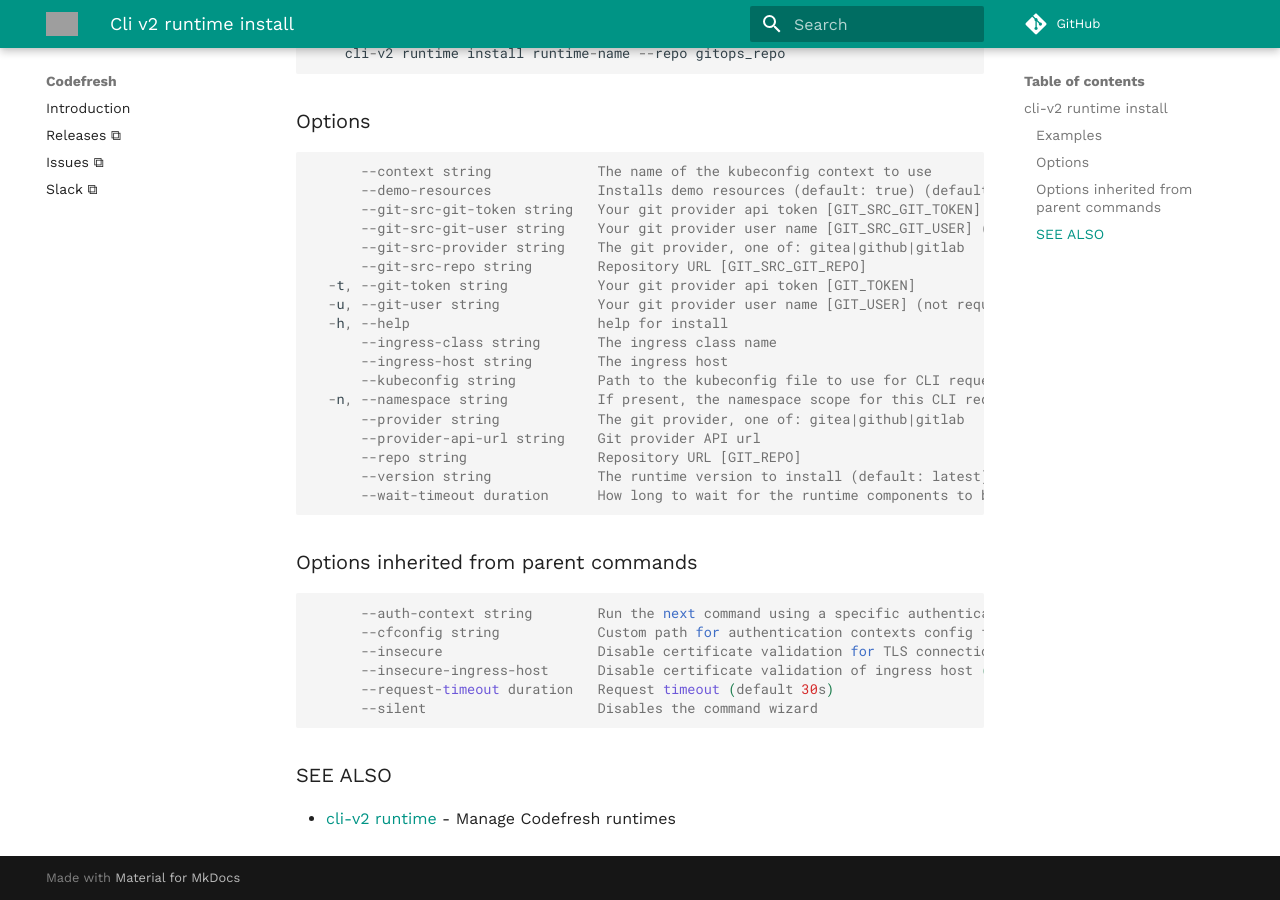
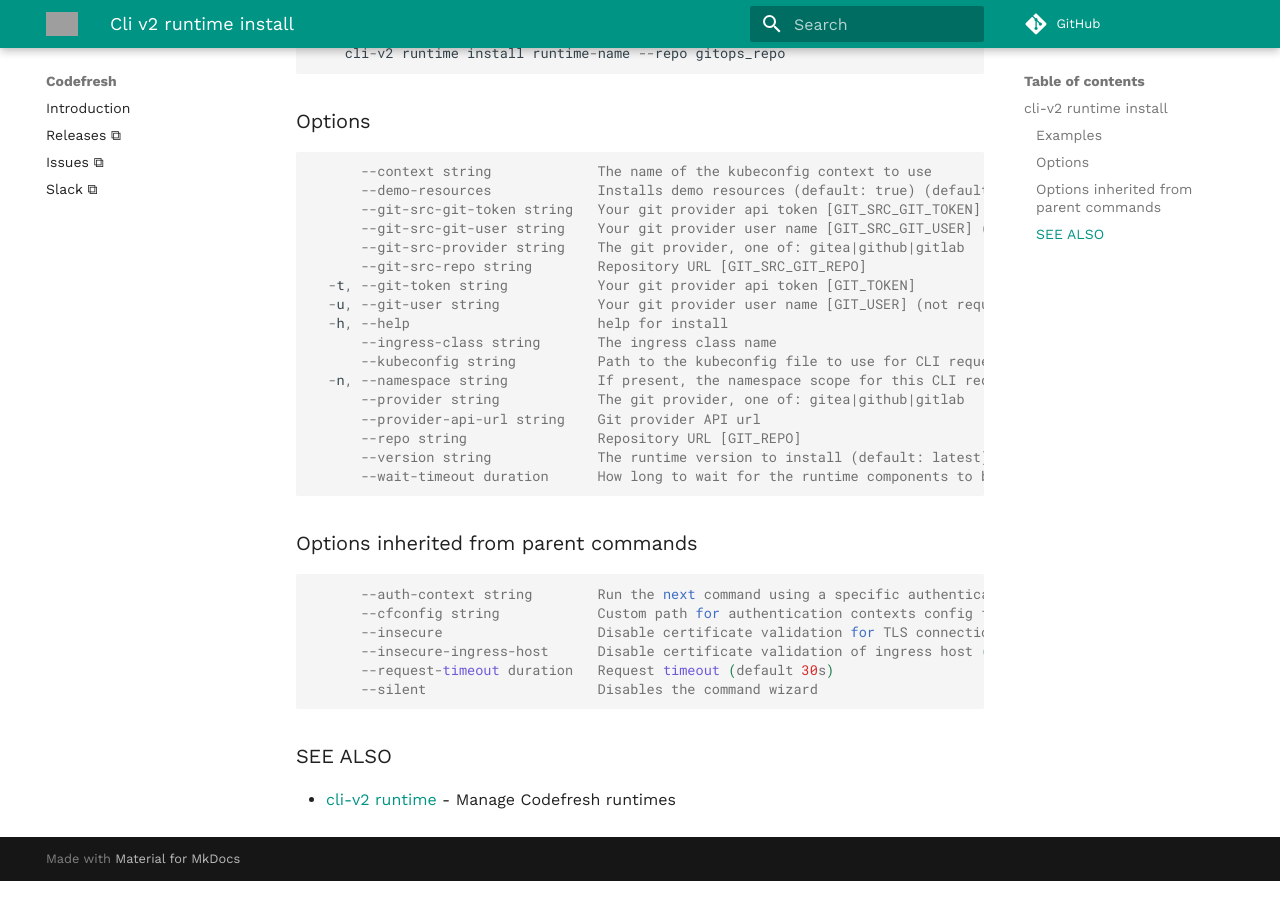
Before and after one commit to codefresh-io/cli-v2, an MkDocs documentation site: the page built from docs/commands/cli-v2_runtime_install.md, in a window 1280 px wide and 900 px high, scrolled down 615 px. Built offline with MkDocs 1.6.1 and Material for MkDocs 9.7.7, drawn with Linux system fonts in a browser that asks for light colours; comment, search, counter and statistics services are not loaded; grey boxes are pictures that could not be loaded.

Commit message:
docs update

```diff
--- a/docs/commands/cli-v2_runtime_install.md
+++ b/docs/commands/cli-v2_runtime_install.md
@@ -38,7 +38,6 @@ cli-v2 runtime install [runtime_name] [flags]
   -u, --git-user string            Your git provider user name [GIT_USER] (not required in GitHub)
   -h, --help                       help for install
       --ingress-class string       The ingress class name
-      --ingress-host string        The ingress host
       --kubeconfig string          Path to the kubeconfig file to use for CLI requests.
   -n, --namespace string           If present, the namespace scope for this CLI request
       --provider string            The git provider, one of: gitea|github|gitlab
```
